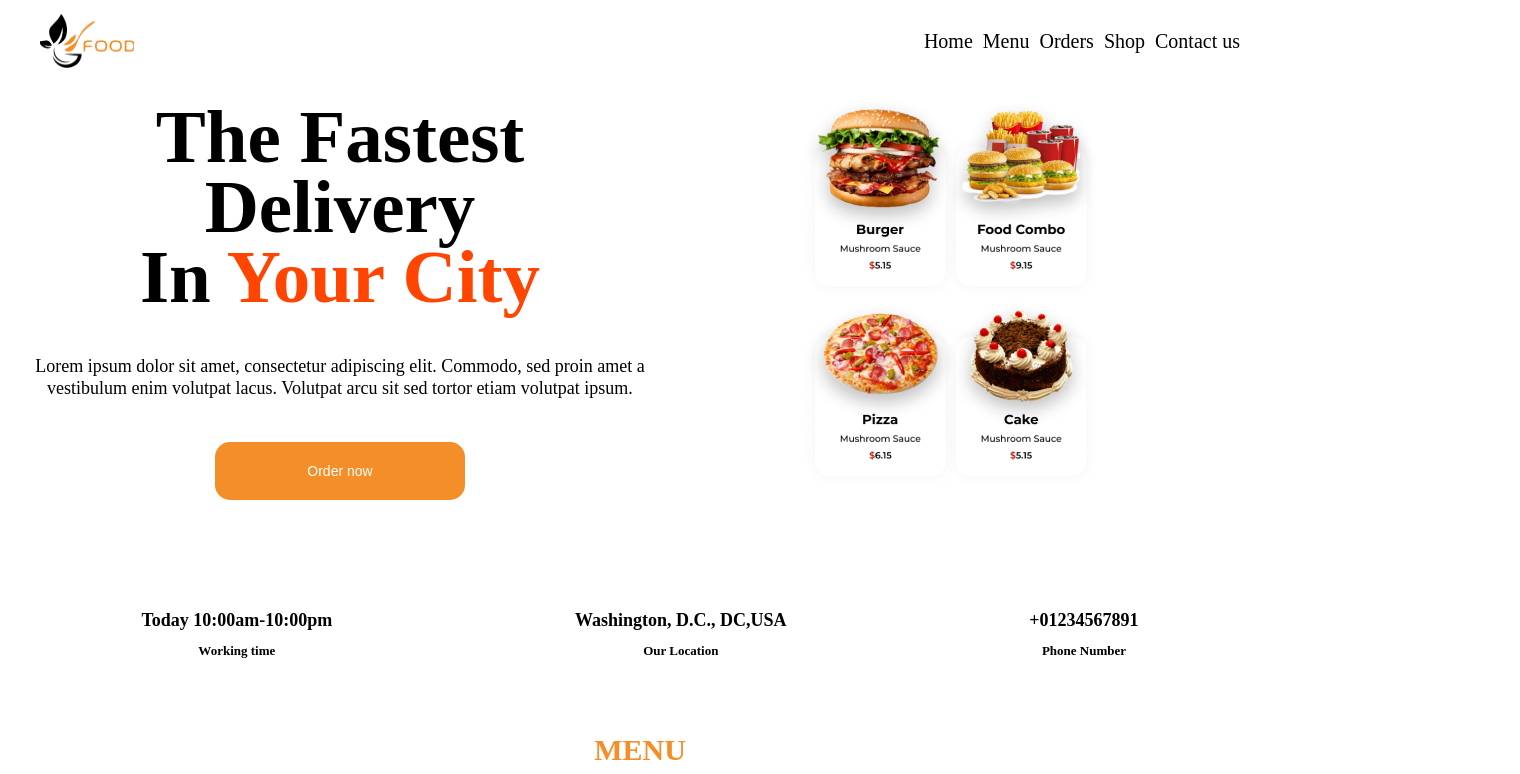
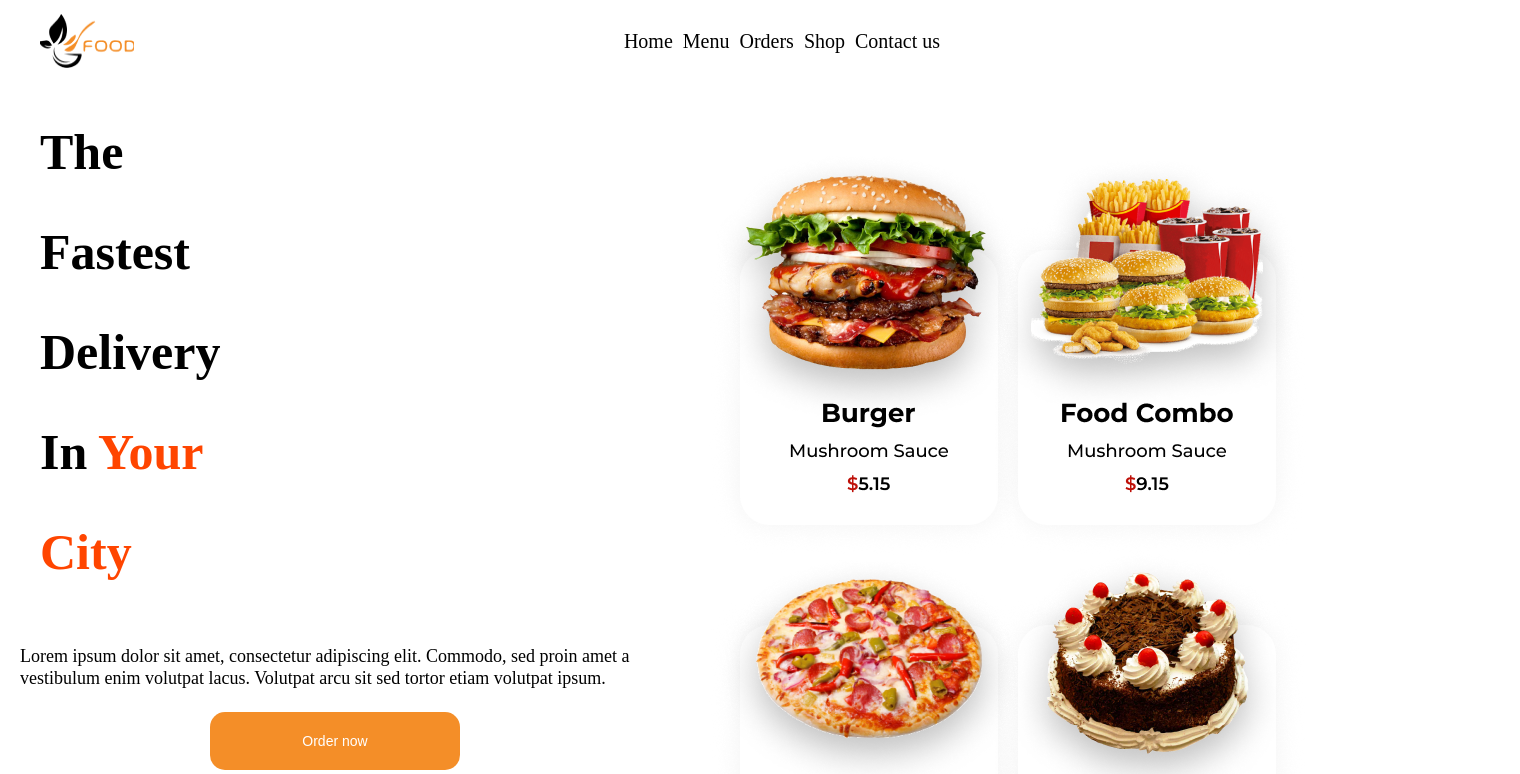
Before and after one commit to Omasjhn/Food-delivery-website, a plain HTML site: page index.html in a window 1280 px wide. Shown: the top 774 px of the page, 1520 px wide, since content can reach past the window. Drawn offline with Linux system fonts and the light colour scheme.

Commit message:
changed an image in html

```diff
--- a/index.html
+++ b/index.html
@@ -30,7 +30,7 @@
 <div class="hero-section">
 <div class="description">
     <div class="heading">
-    <h2><span class="fastest">The Fastest</span><br>
+    <h2 class="the-fastest"><span class="fastest">The Fastest</span><br>
         <span class="Delivery">Delivery</span><br>
         <span class="in">In</span>
     <span class="your" style="color: orangered;">Your City</span></h2>
@@ -40,7 +40,7 @@
         <button class="btn">Order now</button></div>
 </div>
 
-    <div class="hero-image"><img src="hero-image 2.png"></div>
+    <div class="hero-image"><img src="hero-image 1 (1).png"></div>
 </div>
 
 <div class="Location">
--- a/project.css
+++ b/project.css
@@ -37,6 +37,7 @@ a{
     justify-content: space-between;
     align-items: center;
     gap: 10px ;
+    padding-right: 300px;
 }
 
 .logo-image{
@@ -286,35 +287,36 @@ gap: 20px;
 }
 @media(min-width:1024px){
     .hero-section{
-        display: flex;
-        justify-content: space-evenly;
-}
-.hero-image{
-    width: 200px;
-            padding: 10px;
-            margin-right: 300px;
-        }
+    display: grid;
+    grid-template-columns: 1fr 1fr;
+    justify-content: start;
+    padding-left: 20px;
+    }
 
-.description{display: flex;
-    justify-content: left;
-    align-items: left;
-    align-content: left;
-    width: 3000px;
-    height: 500px;
-    margin-right: 100px;
-    font-size: 60px;
-}
+    .the-fastest{
+        text-align: start;
+        margin-right: 400px;
+        line-height: 100px;
+        font-size: 50px;
+    }
 
-.heading{
-    font-size: 50px;
-    line-height: 70px;
-}
-}
+    .ipsum{
+        text-align: left;
+    }
+    .hero-image{
+        height: auto;
+    }
+
+    .btn{
+        justify-content: start;
+    }
+
 .state{
             display: flex;
             justify-content: space-around;
             align-content: center;
-            padding: 20px;
+            padding-right: 200px;
+            margin-top: 50px;
         }
 
         .menu1{
@@ -355,7 +357,7 @@ gap: 20px;
             flex-wrap: nowrap;
             height: 600px;
             gap: 20px;
-            width: 1520px;
+            width: 100%;
             margin: 20px auto;
             text-align:left;
         }
```
Also changed, not shown: hero-image 1 (1).png (added).
